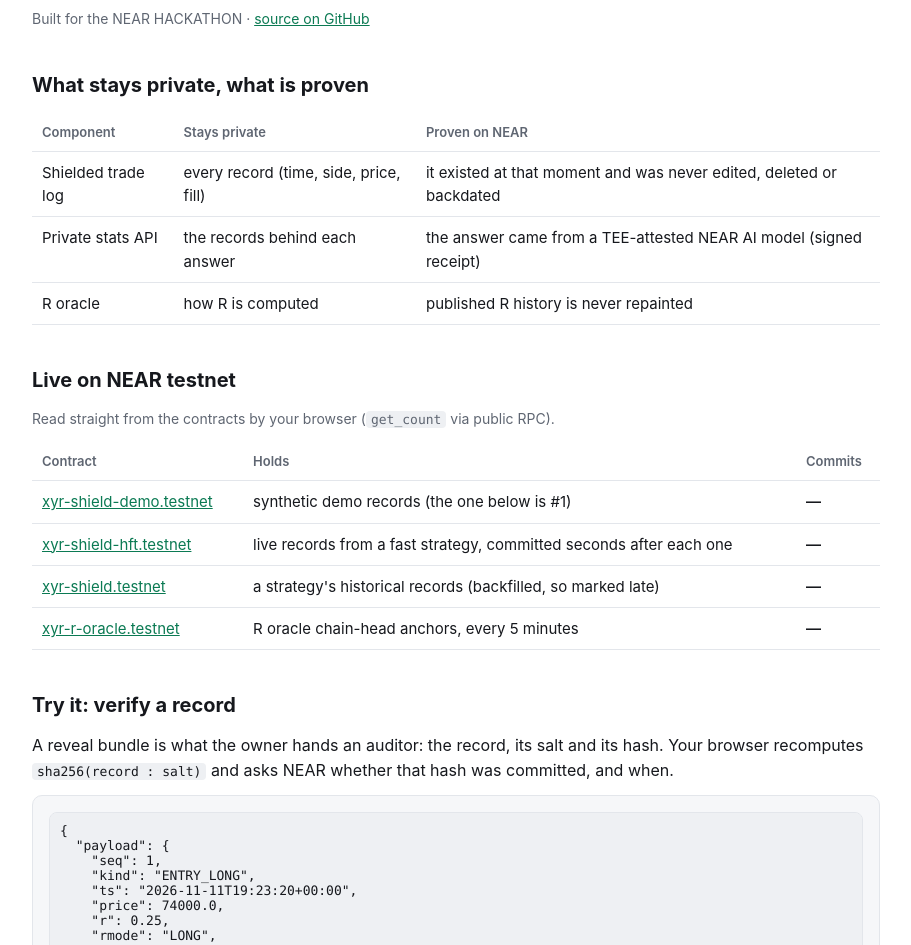
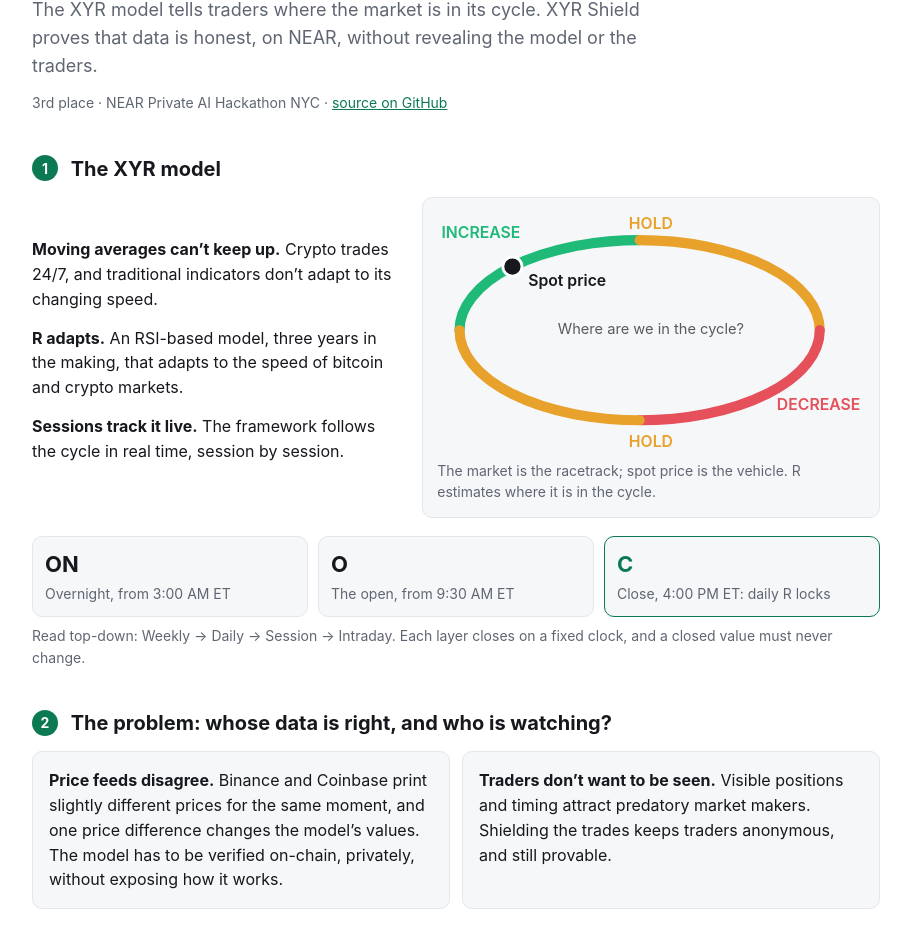
Before and after one commit to rogermbenites/xyr-shield, a plain HTML site: page docs/index.html in a window 1280 px wide. Shown: the part 121-1066 px from the top of the page, without its empty margins (184-1095 px from the left). Drawn offline with Linux system fonts and the light colour scheme; no server answers.

Commit message:
Demo page: pitch the XYR model first, then the privacy layer
Co-Authored-By: Claude Opus 5.5 <noreply@anthropic.com>

```diff
--- a/docs/index.html
+++ b/docs/index.html
@@ -4,7 +4,7 @@
 <meta charset="utf-8">
 <meta name="viewport" content="width=device-width, initial-scale=1">
 <title>XYR Shield</title>
-<meta name="description" content="Prove trading data is honest without revealing the strategy behind it. Commit-reveal records, attested NEAR AI stats and a no-repaint R oracle on NEAR.">
+<meta name="description" content="XYR: adaptive cycle detection for 24/7 crypto markets, with a privacy layer on NEAR that proves the data is honest without revealing the model or the traders.">
 <style>
   :root{
     --bg:#ffffff; --surface:#f6f7f9; --text:#16181d; --muted:#5f6672; --line:#e3e6eb;
@@ -50,15 +50,73 @@
   .muted{color:var(--muted);font-size:14px}
   .table-wrap{overflow-x:auto}
   footer{margin-top:48px;color:var(--muted);font-size:14px;border-top:1px solid var(--line);padding-top:16px}
+  .eyebrow{font-size:13px;font-weight:600;letter-spacing:.12em;text-transform:uppercase;color:var(--accent);margin-bottom:8px}
+  .step{display:inline-grid;place-items:center;width:26px;height:26px;margin-right:8px;border-radius:50%;
+    background:var(--accent);color:var(--bg);font-size:14px;vertical-align:2px}
+  .model{display:grid;grid-template-columns:1fr 1.25fr;gap:24px;align-items:center}
+  .points p{margin:0 0 14px}
+  .track{margin:0;background:var(--surface);border:1px solid var(--line);border-radius:10px;padding:14px}
+  .track svg{display:block;width:100%;height:auto;color:var(--text)}
+  .track .lbl{font:600 28px -apple-system,BlinkMacSystemFont,"Segoe UI",Roboto,Helvetica,Arial,sans-serif}
+  .track .mid{font:26px -apple-system,BlinkMacSystemFont,"Segoe UI",Roboto,Helvetica,Arial,sans-serif;opacity:.7}
+  .track figcaption{font-size:14px;color:var(--muted);margin-top:6px}
+  .sessions{display:grid;grid-template-columns:repeat(3,1fr);gap:10px;margin:18px 0 8px}
+  .sessions div{background:var(--surface);border:1px solid var(--line);border-radius:10px;padding:10px 12px}
+  .sessions b{display:block;font-size:22px}
+  .sessions span{font-size:14px;color:var(--muted)}
+  .sessions .close{border-color:var(--accent)} .sessions .close b{color:var(--accent)}
+  .two{display:grid;grid-template-columns:1fr 1fr;gap:12px}
+  @media (max-width:640px){.model,.two,.sessions{grid-template-columns:1fr}}
 </style>
 </head>
 <body>
 <main>
-  <h1>XYR Shield</h1>
-  <p class="lead">Prove trading data is honest without revealing the strategy behind it.</p>
-  <p class="muted">Built for the NEAR HACKATHON · <a href="https://github.com/rogermbenites/xyr-shield">source on GitHub</a></p>
+  <p class="eyebrow">XYR · cycle detection + a privacy layer on NEAR</p>
+  <h1>Cycle detection for a market that never closes</h1>
+  <p class="lead">The XYR model tells traders where the market is in its cycle. XYR Shield proves that data is honest, on NEAR, without revealing the model or the traders.</p>
+  <p class="muted">3rd place · NEAR Private AI Hackathon NYC · <a href="https://github.com/rogermbenites/xyr-shield">source on GitHub</a></p>
 
-  <h2>What stays private, what is proven</h2>
+  <h2><span class="step">1</span> The XYR model</h2>
+  <div class="model">
+    <div class="points">
+      <p><b>Moving averages can’t keep up.</b> Crypto trades 24/7, and traditional indicators don’t adapt to its changing speed.</p>
+      <p><b>R adapts.</b> An RSI-based model, three years in the making, that adapts to the speed of bitcoin and crypto markets.</p>
+      <p><b>Sessions track it live.</b> The framework follows the cycle in real time, session by session.</p>
+    </div>
+    <figure class="track">
+      <svg viewBox="0 0 760 430" role="img" aria-label="An oval racetrack: the upper-left section is green for INCREASE, the top is amber for HOLD, the right side is red for DECREASE, the bottom is amber for HOLD; a dot on the green section marks spot price">
+        <path d="M40,210 A320,160 0 0 1 360,50" fill="none" stroke="#1fb978" stroke-width="18" stroke-linecap="round"/>
+        <path d="M360,50 A320,160 0 0 1 680,210" fill="none" stroke="#e8a12a" stroke-width="18" stroke-linecap="round"/>
+        <path d="M680,210 A320,160 0 0 1 360,370" fill="none" stroke="#e5505b" stroke-width="18" stroke-linecap="round"/>
+        <path d="M360,370 A320,160 0 0 1 40,210" fill="none" stroke="#e8a12a" stroke-width="18" stroke-linecap="round"/>
+        <circle cx="134" cy="97" r="17" fill="currentColor" stroke="var(--bg)" stroke-width="5"/>
+        <text x="8" y="46" class="lbl" fill="#1fb978">INCREASE</text>
+        <text x="380" y="30" class="lbl" fill="#e8a12a" text-anchor="middle">HOLD</text>
+        <text x="752" y="352" class="lbl" fill="#e5505b" text-anchor="end">DECREASE</text>
+        <text x="380" y="418" class="lbl" fill="#e8a12a" text-anchor="middle">HOLD</text>
+        <text x="162" y="132" class="lbl" fill="currentColor">Spot price</text>
+        <text x="380" y="216" class="mid" fill="currentColor" text-anchor="middle">Where are we in the cycle?</text>
+      </svg>
+      <figcaption>The market is the racetrack; spot price is the vehicle. R estimates where it is in the cycle.</figcaption>
+    </figure>
+  </div>
+  <div class="sessions">
+    <div><b>ON</b><span>Overnight, from 3:00 AM ET</span></div>
+    <div><b>O</b><span>The open, from 9:30 AM ET</span></div>
+    <div class="close"><b>C</b><span>Close, 4:00 PM ET: daily R locks</span></div>
+  </div>
+  <p class="muted">Read top-down: Weekly → Daily → Session → Intraday. Each layer closes on a fixed clock, and a closed value must never change.</p>
+
+  <h2><span class="step">2</span> The problem: whose data is right, and who is watching?</h2>
+  <div class="two">
+    <div class="card"><b>Price feeds disagree.</b> Binance and Coinbase print slightly different prices for the same moment, and one
+      price difference changes the model’s values. The model has to be verified on-chain, privately, without exposing how it works.</div>
+    <div class="card"><b>Traders don’t want to be seen.</b> Visible positions and timing attract predatory market makers.
+      Shielding the trades keeps traders anonymous, and still provable.</div>
+  </div>
+
+  <h2><span class="step">3</span> The privacy layer: XYR Shield</h2>
+  <p>What stays private, and what is proven on NEAR:</p>
   <div class="table-wrap"><table>
     <tr><th>Component</th><th>Stays private</th><th>Proven on NEAR</th></tr>
     <tr><td>Shielded trade log</td><td>every record (time, side, price, fill)</td><td>it existed at that moment and was never edited, deleted or backdated</td></tr>
```
